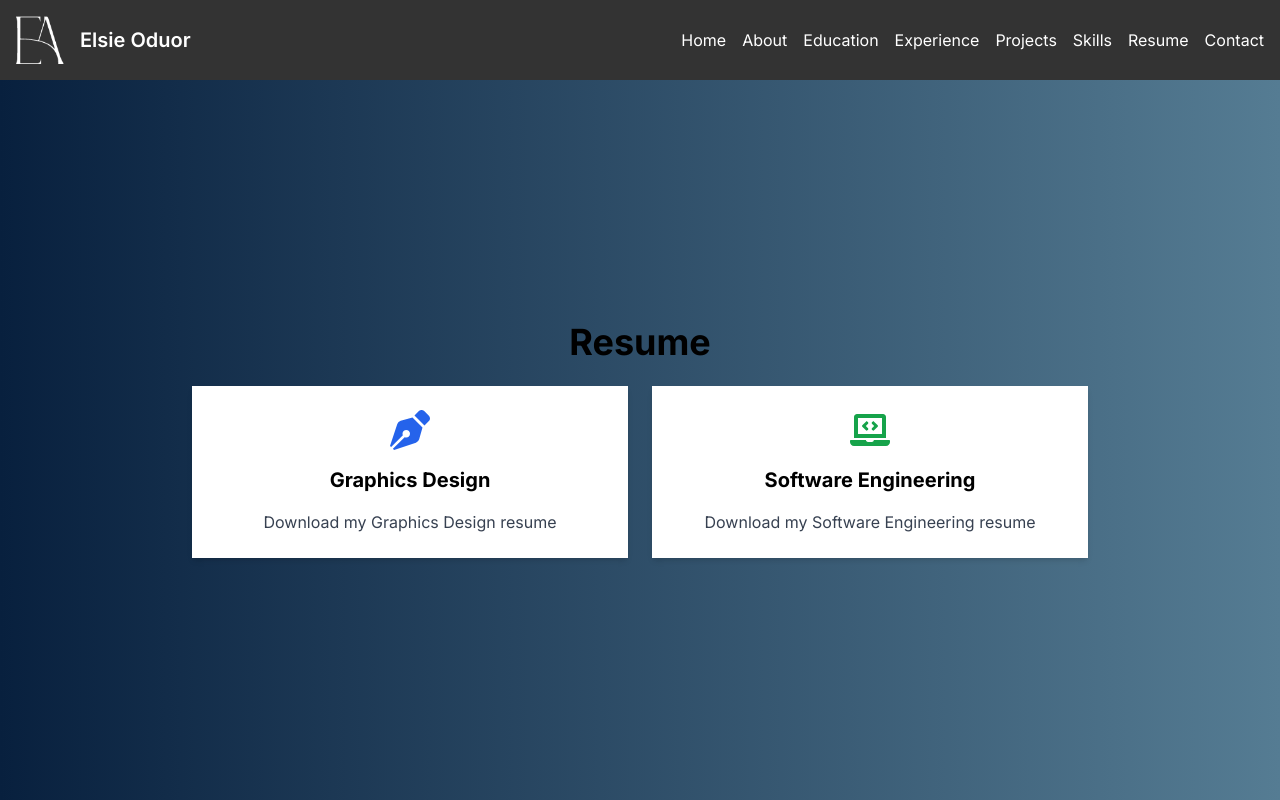
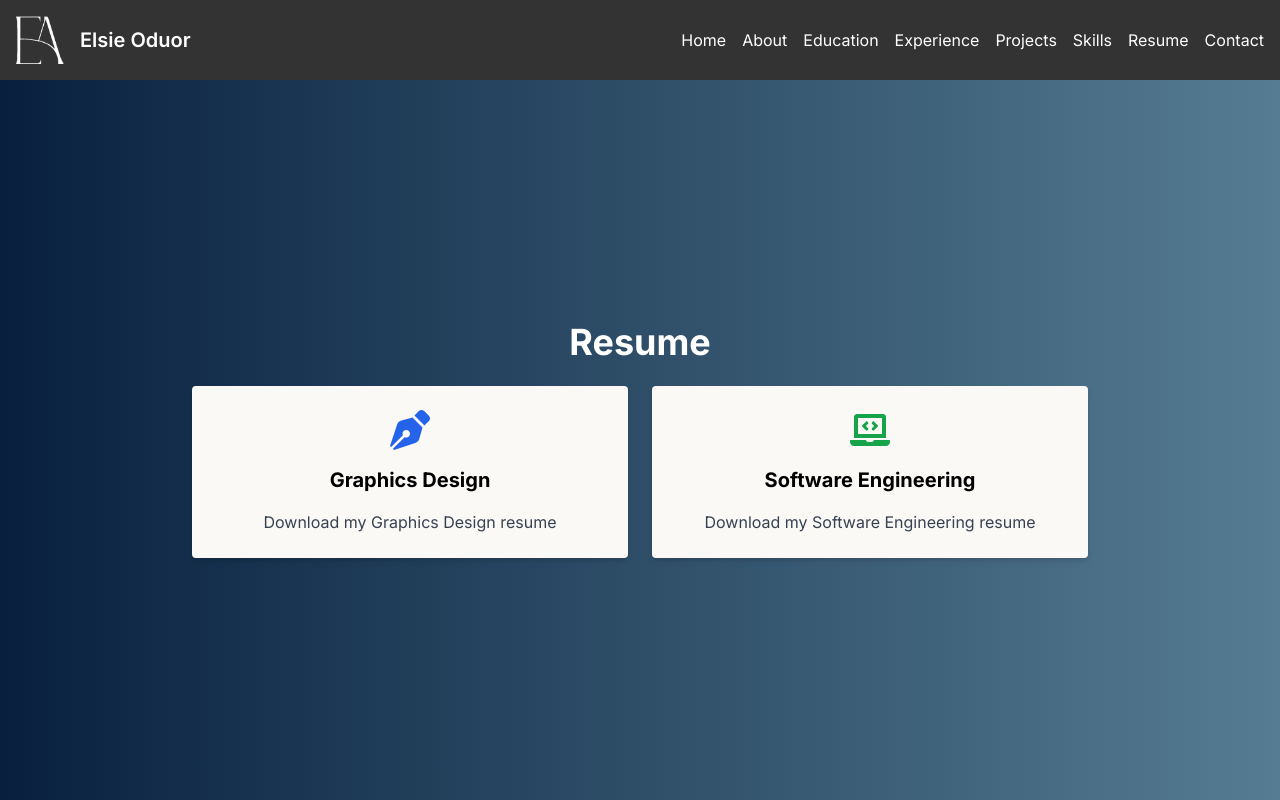
Before and after one commit to elsieoduor/portfolio, a Next.js app: page /resume in a window 1280 px wide. Built offline with nearby package versions, Linux system fonts and the light colour scheme.

Commit message:
Modified

```diff
--- a/app/resume/page.tsx
+++ b/app/resume/page.tsx
@@ -11,13 +11,13 @@ export default function Resume() {
 
       {/* Main Content */}
       <main className="flex flex-col items-center justify-center flex-grow p-6">
-        <h1 className="text-3xl md:text-4xl font-bold mb-6 text-center">Resume</h1>
+        <h1 className="text-3xl md:text-4xl text-white font-bold mb-6 text-center">Resume</h1>
         <div className="grid grid-cols-1 md:grid-cols-2 gap-6 max-w-4xl w-full">
           {/* Graphics Design Card */}
           <a
             href="/Graphics Design Resume.pdf"
             download="Graphics Design Resume.pdf"
-            className="bg-white shadow-md rounded-lg p-6 flex flex-col items-center text-center hover:bg-gray-100 transition"
+            className="bg-[#FAF9F6] shadow-md rounded p-6 flex flex-col items-center text-center hover:bg-gray-100 transition"
           >
             <FaPenNib size={40} className="text-blue-600 mb-4" />
             <h2 className="text-xl font-bold mb-4">Graphics Design</h2>
@@ -28,7 +28,7 @@ export default function Resume() {
           <a
             href="/Software Engineer Resume.pdf"
             download="Software Engineer Resume.pdf"
-            className="bg-white shadow-md rounded-lg p-6 flex flex-col items-center text-center hover:bg-gray-100 transition"
+            className="bg-[#FAF9F6] shadow-md rounded p-6 flex flex-col items-center text-center hover:bg-gray-100 transition"
           >
             <FaLaptopCode size={40} className="text-green-600 mb-4" />
             <h2 className="text-xl font-bold mb-4">Software Engineering</h2>
```
